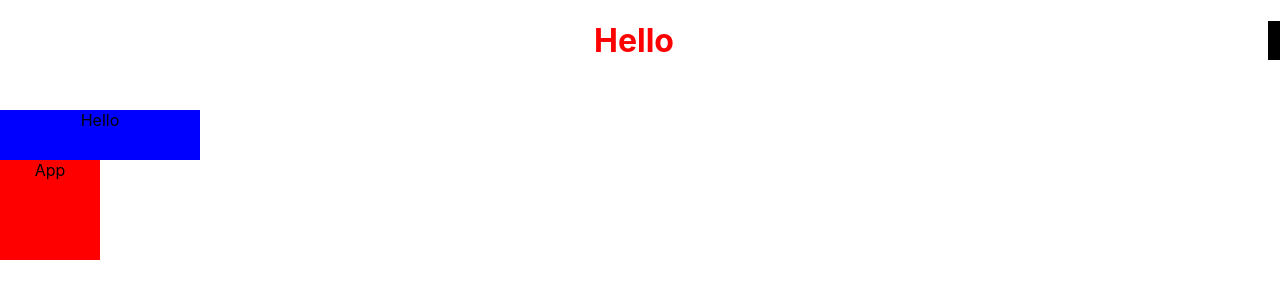
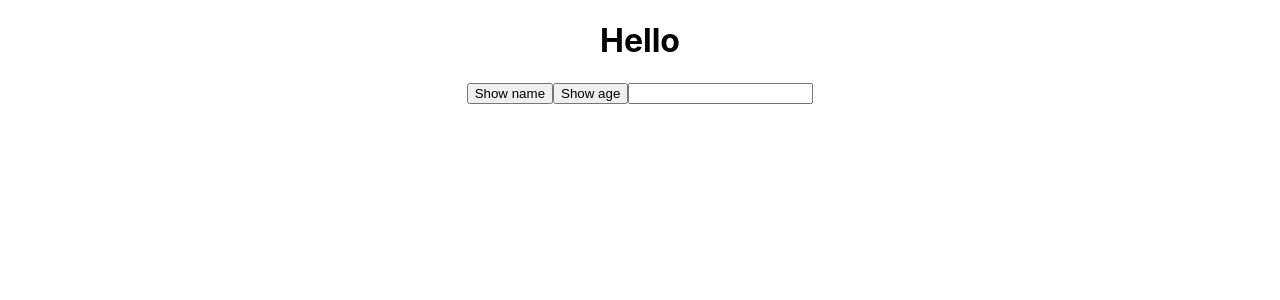
Before and after one commit to kwakdeung/react_study, a JavaScript app in the folder voca/: page / in a window 1280 px wide. Shown: the top 300 px of the page. Built offline with nearby package versions, Linux system fonts and the light colour scheme; the HTML template or start-up script is replaced by a standard one.

Commit message:
React JS #6 이벤트 처리(Handling Events) - 초보자를 위한 리액트 강좌

```diff
--- a/voca/src/App.js
+++ b/voca/src/App.js
@@ -1,6 +1,5 @@
 import './App.css';
 import Hello from "./component/Hello";
-import Welcome from "./component/Welcome";
 import styles from "./App.module.css"
 
 
@@ -8,7 +7,6 @@
   return (
   <div className="App">
     <Hello />
-    <div className={styles.box}>App</div>
   </div>
   );
 }
--- a/voca/src/component/Hello.js
+++ b/voca/src/component/Hello.js
@@ -1,20 +1,34 @@
-import World from "./World";
-import styles from "./Hello.module.css"
+export default function Hello() {
+    function showName() {
+        console.log("Mike");
+    }
 
-export default function Hello() {
+    function showAge(age) {
+        console.log(age);
+    }
+
+    function showText(txt) {
+        console.log(txt);
+    }
+
     return (
         <div>
-            <h1
-                style={{
-                    color: "#f00",
-                    borderRight: "12px solid #000",
-                    marginBottom: "50px",
-                    opacity: 1,
+            <h1>Hello</h1>
+            <button onClick={showName}>Show name</button>
+            <button
+                onClick={() => {
+                    showAge(10);
                 }}
             >
-                Hello
-            </h1>
-            <div className={styles.box}>Hello</div>
+                Show age
+            </button>
+            <input
+                type="text"
+                onChange={e => {
+                    const txt = e.target.value;
+                    showText(txt);
+                }}
+            />
         </div>
     );
 }
--- a/voca/src/component/Hello.module.css
+++ /dev/null
@@ -1,5 +0,0 @@
-.box {
-    width: 200px;
-    height: 50px;
-    background-color: blue;
-}
--- a/voca/src/component/Welcome.js
+++ /dev/null
@@ -1,3 +0,0 @@
-export default function World() {
-    return <h2>Welcome</h2>;
-}
--- a/voca/src/component/World.js
+++ /dev/null
@@ -1,3 +0,0 @@
-export default function World() {
-    return <h3>World!</h3>;
-}
```
